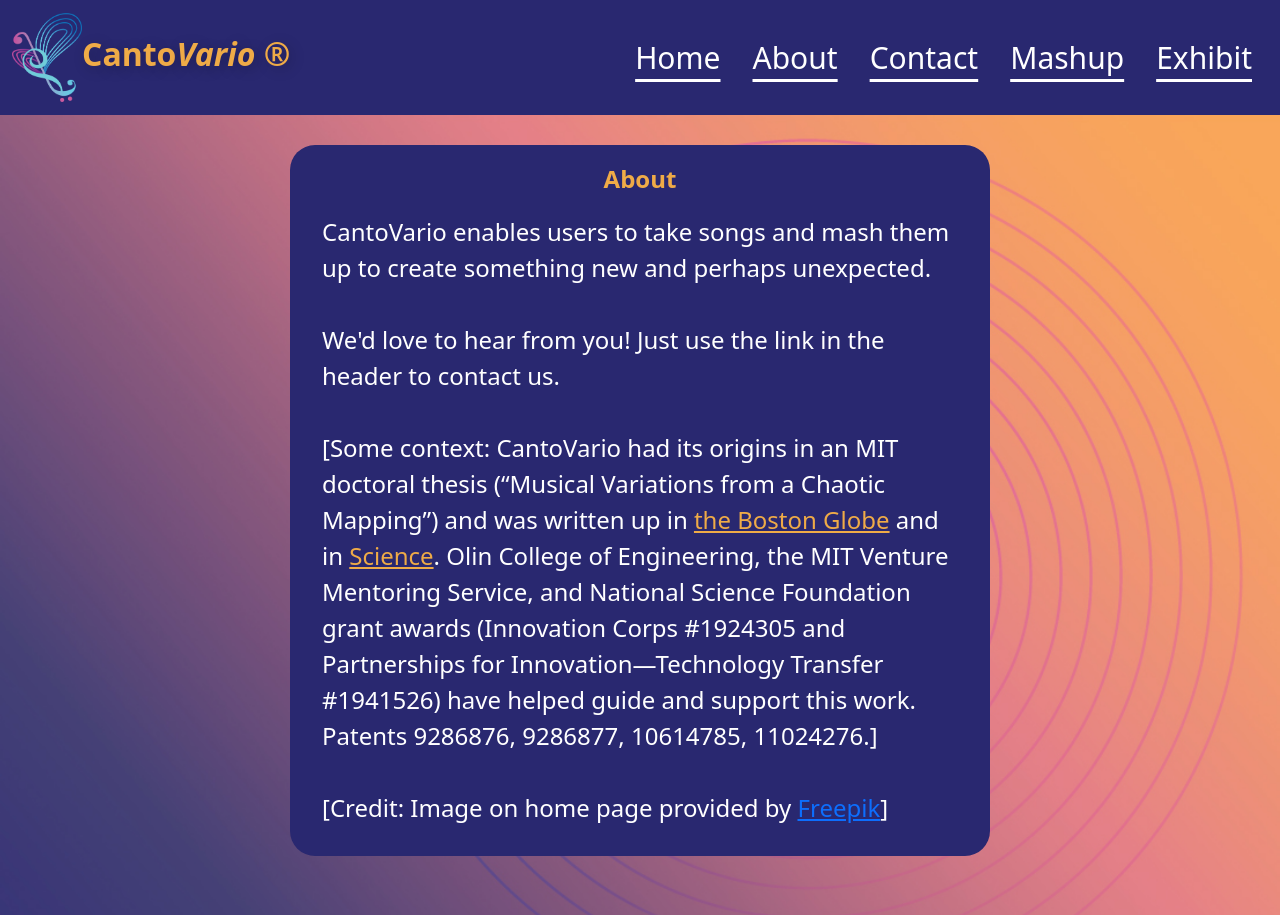
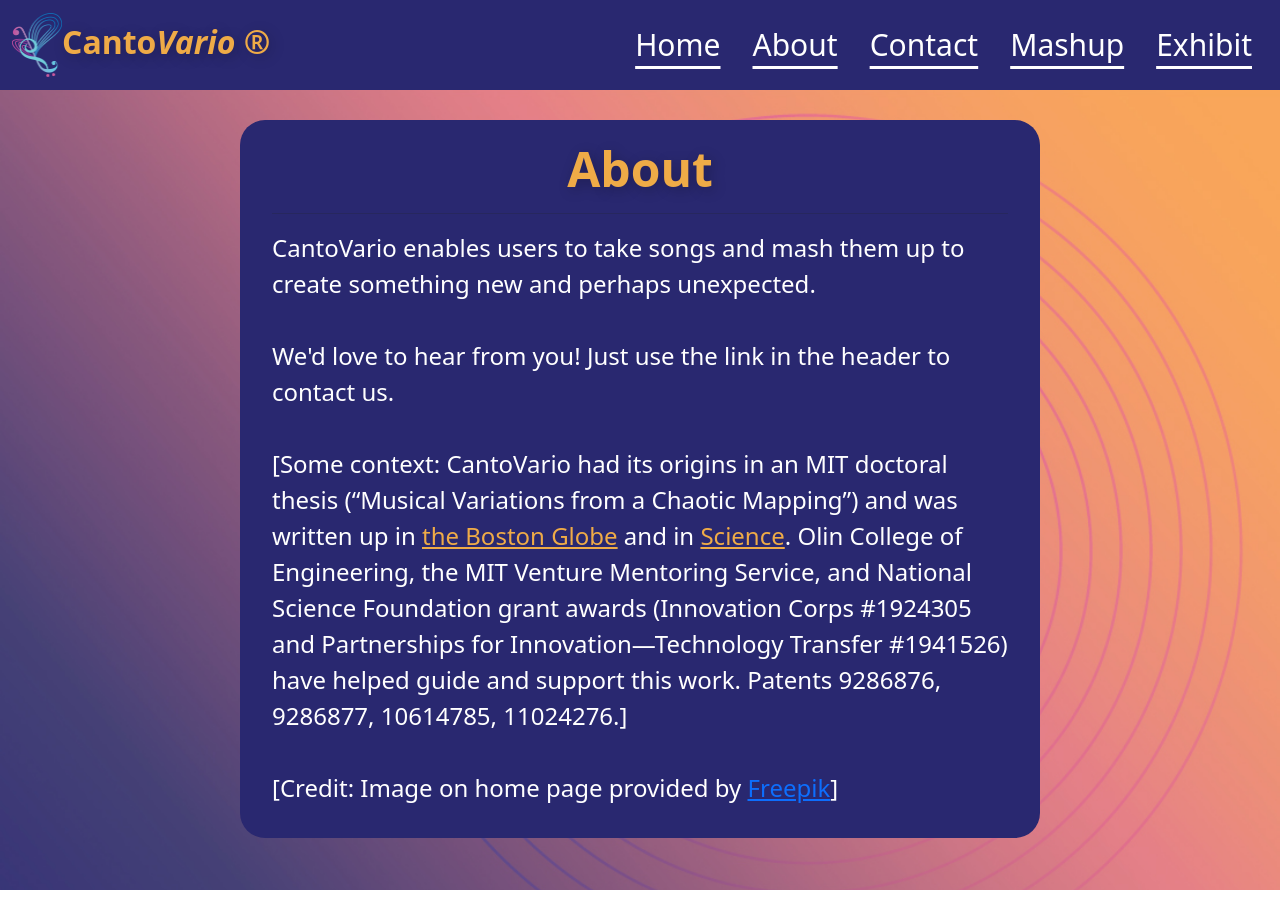
Before and after one commit to enginart/MUcv.com, a React (Create React App) app: page /About in a window 1280 px wide. After the commit the page ends 890 px from the top, so only its background shows below. Built offline with nearby package versions, Linux system fonts and the light colour scheme.

Commit message:
Add preliminary of everything except create mashup

```diff
--- a/package.json
+++ b/package.json
@@ -6,7 +6,9 @@
     "@testing-library/jest-dom": "^5.17.0",
     "@testing-library/react": "^13.4.0",
     "@testing-library/user-event": "^13.5.0",
+    "bootstrap-icons": "^1.10.5",
     "react": "^18.2.0",
+    "react-bootstrap-icons": "^1.10.3",
     "react-dom": "^18.2.0",
     "react-scripts": "5.0.1",
     "web-vitals": "^2.1.4"
--- a/src/App.css
+++ b/src/App.css
@@ -62,6 +62,7 @@
 }
 
 .bod {
+  padding-top: 30px;
   background-image: url('images/ggggg-min.jpg') !important;
     /* Full height */
   height: 100vh;
@@ -69,7 +70,12 @@
   background-position: center;
   background-repeat: no-repeat;
   background-size: cover;
+  display: flex;
+  flex-direction: column;
+  align-items: center;
+  /* min-width: 1300px; */
 }
+
 
 .home-container {
   display: flex;
@@ -81,7 +87,6 @@
   font-weight: 400;
   font-size: 3rem;
   line-height: 1.1;
-  margin-top: 20px;
   margin-bottom: 20px;
   text-shadow: 3px 3px 13px rgba(0,0,0,0.25);
   color: rgb(41,40,112);
@@ -99,18 +104,19 @@
   margin-bottom: 2rem;
   min-width: 30vw;
   width: 100%;
-  height: 35vh;
+  height: 40vh;
   border: 3px solid #EFAB47;
 }
 
-.home-box {
-  min-width: 700px;
+.body-box {
+  min-width: 800px;
   /* min-height: 800px; */
   width: 40vw;
   border-radius: 25px;
   background-color: rgb(41,40,112);
   padding-left: 2rem;
   padding-right: 2rem;
+  padding-bottom: 2rem;
 }
 
 .home-descrip {
@@ -124,7 +130,7 @@
 .home-button-container {
   display: flex;
   flex-direction: column;
-  margin-bottom: 3rem;
+  /* margin-bottom: 3rem; */
 }
 
 .home-button {
@@ -148,28 +154,16 @@
   align-items: center;
 }
 
-.about-container {
-  margin-top: 30px;
-  min-width: 700px;
-  /* min-height: 800px; */
-  width: 40vw;
-  border-radius: 25px;
-  background-color: rgb(41,40,112);
-  padding-left: 2rem;
-  padding-right: 2rem;
-  padding-bottom: 30px;
-
-}
-
 .about-title {
   font-weight: 700;
   color: #efab47;
   text-align: center;
-  font-size: 1.5rem;
+  font-size: 3rem;
   line-height: 1.2;
   margin-top: 20px;
-  margin-bottom: 20px;
+  text-shadow: 3px 3px 13px rgba(0,0,0,0.25);
 }
+
 
 .about-body {
   word-wrap: break-word;
@@ -177,3 +171,37 @@
   font-size: x-large !important;
 
 }
+
+.contact-container {
+  display: flex;
+  color: #efab47;
+  padding-top: 30px;
+}
+
+.contact-info {
+  flex: 30%;
+  display: flex;
+  flex-direction: column;
+  justify-content: center;
+  padding-top: 2rem;
+  padding-right: 2rem;
+
+}
+
+.contact-dets {
+  margin-top: 2rem;
+}
+
+.contact-form {
+  flex: 70%;
+}
+
+.exhibit-title {
+  font-weight: 700;
+  color: #efab47;
+  text-align: center;
+  font-size: 3rem;
+  line-height: 1.2;
+  margin-top: 20px;
+  text-shadow: 3px 3px 13px rgba(0,0,0,0.25);
+}
--- a/src/pages/About.js
+++ b/src/pages/About.js
@@ -4,10 +4,11 @@
   return (
     <div className="bod">
       <div className="about">
-        <div className='about-container'>
-            <h3 className='about-title'>
+        <div className='body-box'>
+            <div className='about-title'>
             About
-            </h3>
+            </div>
+            <hr></hr>
             <div className='about-body'>
                 CantoVario enables users to take songs and mash them up to create something new and perhaps unexpected.
                 <br/><br/>
--- a/src/pages/Contact.js
+++ b/src/pages/Contact.js
@@ -1,15 +1,47 @@
 import React from 'react'
-
+import "bootstrap/dist/css/bootstrap.min.css";
+import { Envelope, GeoAlt } from 'react-bootstrap-icons';
 const Contact = () => {
   return (
     <div className='bod'>
+      <div className='body-box'>
+        <div className='contact-container'>
+        <div className="contact-info">
+        <h2 className='contact-title'>Our Info</h2>
+        <hr></hr>
+        <h4 className="contact-dets">
+          <Envelope style={{marginBottom: "10px"}}/>
+          <br></br>
+          cvmufb@gmail.com</h4>
+        <h4 className='contact-dets'>
+          <GeoAlt style={{marginBottom: "10px"}}/>
+          <br></br>
+          1000 Olin Way, Needham MA 02492
+        </h4>
+        </div>
+        <div className='contact-form'>
+          <h1 style={{color: "#EFAB47"}}>Contact Us!</h1>
+          <form target="_blank" action="https://formsubmit.co/benahig802@weizixu.com" method="POST">
+            <div class="form-group">
+              <div class="form-row">
+                <div class="col">
+                  <input type="text" name="name" class="form-control" placeholder="Full Name" required />
+                </div>
+                <div class="col">
+                  <input type="email" name="email" class="form-control" placeholder="Email Address" required />
+                </div>
+              </div>
+            </div>
+            <div class="form-group">
+              <textarea placeholder="Your Message" class="form-control" name="message" rows="10" required></textarea>
+            </div>
+            <button type="submit" class="btn btn-lg btn-dark btn-block">Submit Form</button>
+          </form>
+        </div>
+        </div>
 
-      <h2>Student Contact Form</h2>
-      <form action="mailto:emailid@example.com" method="post" enctype="text/plain">
-         Student Name:<br/><input type="text" name="sname" /> <br/>
-         Student Subject:<br/><input type="text" name="ssubject" /><br/>
-         <input type="submit" value="Send" />
-      </form>
+
+      </div>
 
     </div>
   )
--- a/src/pages/Exhibit.js
+++ b/src/pages/Exhibit.js
@@ -2,7 +2,18 @@
 
 const Exhibit = () => {
   return (
-    <div>Exhibit</div>
+    <div className='bod'>
+      <div className='body-box'>
+      <div className="exhibit-title">Exhibit</div>
+      <div className="home-video-box">
+      <iframe className="home-video" src="https://www.youtube.com/embed/7p4oKeCWfZA"
+      title="YouTube video player"
+      frameborder="0"
+      allow="accelerometer; autoplay; clipboard-write; encrypted-media; gyroscope; picture-in-picture; web-share"
+      allowfullscreen></iframe>
+            </div>
+      </div>
+    </div>
   )
 }
 
--- a/src/pages/Home.js
+++ b/src/pages/Home.js
@@ -6,12 +6,14 @@
     <div className="bod">
         <div className='home-container'>
           <h1 className='home-title'>Canto<i>Vario</i></h1>
-          <div className="home-box">
+          <div className="body-box">
             {/* Video */}
             <div className="home-video-box">
-              <iframe className='home-video'
-              src="https://www.youtube.com/embed/xrrLNykHNao?mute=0&showinfo=1&controls=0&start=0">
-              </iframe>
+            <iframe className="home-video" src="https://www.youtube.com/embed/xrrLNykHNao?mute=0&showinfo=1&controls=0&start=0"
+            title="YouTube video player"
+            frameborder="0"
+            allow="accelerometer; autoplay; clipboard-write; encrypted-media; gyroscope; picture-in-picture; web-share"
+            allowfullscreen></iframe>
             </div>
 
             <div className="home-descrip">
--- a/src/pages/Layout.js
+++ b/src/pages/Layout.js
@@ -12,7 +12,7 @@
         <Container fluid>
             <Navbar.Brand href="#home">
             <div className='logotitle'>
-            <Image src={logo} width="70"/>
+            <Image src={logo} width="50"/>
             Canto<i>Vario</i> ®
             </div>
             </Navbar.Brand>
```
Also changed, not shown: 1 other file (tests, documents, lock files or other folders).
